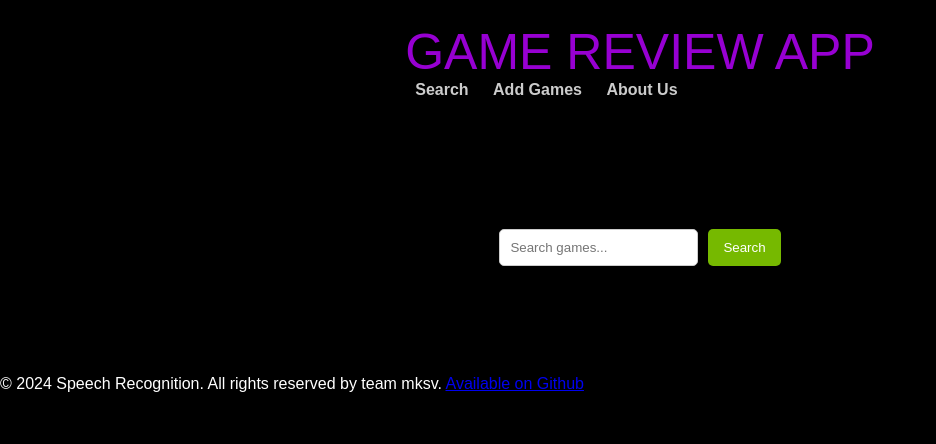
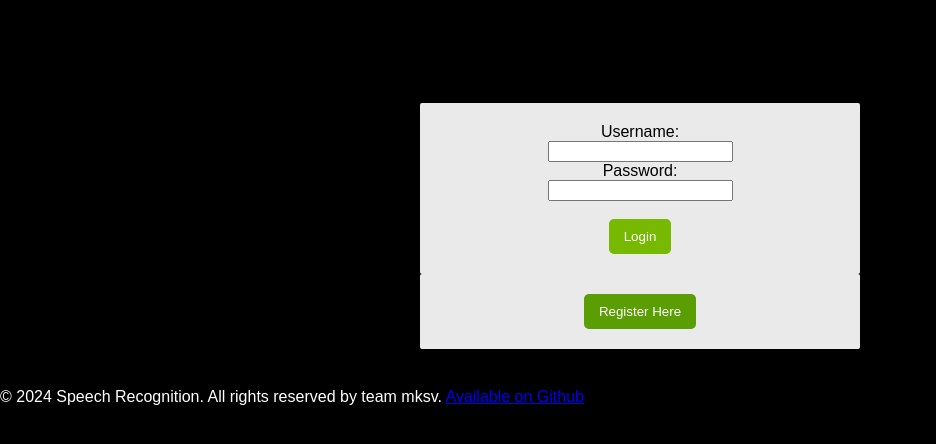
Before and after one commit to software-students-spring2024/5-final-project-spring-2024-team-mksv-1, a Flask app: page / in a window 1280 px wide. Shown: the top 444 px of the page, without its empty margins (0-936 px from the left). Run offline with Flask 2, Linux system fonts and the light colour scheme; data that the repository does not hold is empty.

Commit message:
implementation of viiewing and adding reviews. added the corresponding functions in app.p and api_server.py. added template files

```diff
--- a/web_app/app.py
+++ b/web_app/app.py
@@ -1,4 +1,4 @@
-from flask import Flask, render_template, request, redirect, url_for, jsonify, flash
+from flask import Flask, render_template, request, redirect, url_for, jsonify, flash, session
 from bson.objectid import ObjectId
 import os
 import datetime
@@ -7,12 +7,15 @@ from markupsafe import escape
 
 app = Flask(__name__)
 
-
+app.secret_key = os.environ.get("SECRET_KEY", "default_secret_key")
 app.debug = os.getenv("FLASK_ENV", "development") == "development"
-
 
 @app.route("/", methods=['GET', 'POST'])
 def home():
+    return render_template("login.html")
+
+@app.route("/show", methods=['GET', 'POST'])
+def show():
     if request.method == 'GET':
         try:
             response = requests.get("http://api_server:1000/games", timeout=5)
@@ -24,47 +27,96 @@ def home():
         except requests.exceptions.RequestException as e:
             return str(e), 500
 
+@app.route('/add_game', methods=['GET', 'POST'])
+def add_game():
+    if request.method == 'POST':
+        game_title = request.form['game_title']
+        developer = request.form['developer']
+        response = requests.post("http://api_server:1000/add_game", json={"game_title": game_title, "developer": developer})
+        if response.status_code == 200:
+            flash('Game added successfully!', 'success')
+        else:
+            flash('An error occurred while adding the game.', 'error')
+        return redirect(url_for('show'))
+    return render_template('add_game.html')
 
-@app.route('/add_game', methods=['POST'])
-def add_game():
-    title = request.form.get('title')
-    developer = request.form.get('developer')
-    game_data = {
-        'title': title,
-        'developer': developer
-    }
-    response = requests.post("http://api_server:1000/add_game", json=game_data)
-    if response.ok:
-        flash('Game added successfully!')
-    else:
-        flash('An error occurred while adding the game.')
-    return redirect(url_for('home'))
-
-@app.route('/games/<game_id>/add_review', methods=['POST'])
+@app.route('/games/<game_id>/add_review', methods=['GET', 'POST'])
 def add_review(game_id):
     if request.method == 'POST':
-        text = request.form.get('text')
-        user_id = "placeholder_user_id"  # Replace with actual user identification logic
+        review_text = request.form['review']
+        user_id = session.get('user_id')
+
+        if not user_id:
+            flash('You must be logged in to add a review.', 'error')
+            return redirect(url_for('login'))
+
         review_data = {
-            'text': text,
             'user_id': user_id,
+            'game_id': game_id,
+            'review': review_text,
         }
-        # Post the new review
-        post_response = requests.post(f"http://api_server:1000/reviews", json=review_data)
-        if not post_response.ok:
-            flash('An error occurred while adding the review.')
-        return redirect(url_for('reviews', game_id=game_id))
 
-#Added a route to display reviews
-@app.route('/games/<game_id>/reviews')
+        response = requests.post(f"http://api_server:1000/reviews", json=review_data)
+
+        if response.status_code == 200:
+            flash('Review added successfully!', 'success')
+        else:
+            flash('Failed to add review. Please try again.', 'error')
+
+        return redirect(url_for('view_reviews', game_id=game_id))
+
+    return render_template('add_review.html', game_id=game_id)
+
+@app.route('/games/<game_id>/reviews', methods=['GET'])
 def view_reviews(game_id):
     try:
-        get_response = requests.get(f"http://api_server:1000/games/{game_id}/reviews")
-        reviews = get_response.json() if get_response.status_code == 200 else []
+        response = requests.get(f"http://api_server:1000/reviews/{game_id}")
+
+        if response.status_code == 200:
+            reviews = response.json()
+        else:
+            flash('Failed to fetch reviews.', 'error')
+            return redirect(url_for('show'))
+
     except requests.exceptions.RequestException as e:
-        reviews = []
-        flash(str(e))
-    return render_template('view_reviews.html', game_id=game_id, reviews=reviews)
+        flash(str(e), 'error')
+        return redirect(url_for('show'))
+
+    return render_template('view_reviews.html', reviews=reviews, game_id=game_id)
+
+@app.route("/register", methods=['GET', 'POST'])
+def register():
+    if request.method == 'POST':
+        username = request.form['username']
+        password = request.form['password']
+
+        response = requests.post("http://api_server:1000/register", json={"username": username, "password": password})
+        if response.status_code == 201:
+            flash('Registration successful! Please log in.')
+            return redirect(url_for('login'))
+        else:
+            flash('Registration failed. Please try again.')
+            return redirect(url_for('register'))
+
+    return render_template('register.html')
+
+@app.route("/login", methods=['GET', 'POST'])
+def login():
+    if request.method == 'POST':
+        username = request.form['username']
+        password = request.form['password']
+
+        response = requests.post("http://api_server:1000/login", json={"username": username, "password": password})
+        if response.status_code == 200:
+            session['user_id'] = response.json().get('user_id')
+            flash('Login successful!')
+            return redirect(url_for('show'))
+        else:
+            flash('Login failed. Please try again.')
+            return redirect(url_for('login'))
+
+    return render_template('login.html')
+
 
 @app.route("/aboutus", methods=['GET'])
 def aboutus():
--- a/web_app/static/css/style.css
+++ b/web_app/static/css/style.css
@@ -14,7 +14,6 @@ body {
     padding: 20px;
     box-shadow: 0 4px 6px rgba(0,0,0,0.1);
   }
-
 
   header {
     display: flex;
@@ -126,3 +125,82 @@ body {
       flex-basis: 100%;
     }
   }
+
+
+  .box h1{
+    text-align: center;
+  }
+
+  .content form {
+    margin: 0 auto;
+    width: 400px;
+    padding: 20px;
+    background-color: #eaeaea;
+    border-radius: 2px;
+    color: black;
+    text-align: center;
+  }
+
+  .content button {
+    padding: 10px 15px;
+    background-color: #5b9e03;
+    color: #ffffff;
+    border: none;
+    border-radius: 5px;
+    cursor: pointer;
+    transition: background-color 0.3s;
+  }
+
+  .content button:hover {
+    background-color: #4f8a01;
+  }
+
+  .content input[type="submit"] {
+    padding: 10px 15px;
+    background-color: #76b900;
+    color: #ffffff;
+    border: none;
+    border-radius: 5px;
+    cursor: pointer;
+    transition: background-color 0.3s;
+  }
+
+.game-info {
+  background-color: #eaeaea;
+  padding: 20px;
+  border-radius: 5px;
+  margin-bottom: 20px;
+}
+
+.game-info p {
+  font-size: 16px;
+  color: #333;
+  margin-bottom: 10px;
+}
+
+.game-info label {
+  font-weight: bold;
+}
+
+.game-info input[type="text"] {
+  width: 100%;
+  padding: 10px;
+  margin-bottom: 15px;
+  border: 1px solid #ccc;
+  border-radius: 5px;
+  box-sizing: border-box;
+}
+
+.game-info button {
+  padding: 10px 15px;
+  background-color: #5b9e03;
+  color: #ffffff;
+  border: none;
+  border-radius: 5px;
+  cursor: pointer;
+  transition: background-color 0.3s;
+}
+
+.game-info button:hover {
+  background-color: #4f8a01;
+}
--- a/web_app/templates/base.html
+++ b/web_app/templates/base.html
@@ -15,7 +15,7 @@
     <div class="container">
         <div class="logo">GAME REVIEW APP</div>
         <nav>
-            <a href="/">Search</a>
+            <a href="/show">Search</a>
             <a href="/add_game">Add Games</a>
             <a href="/aboutus">About Us</a>
         </nav>
--- /dev/null
+++ b/web_app/templates/login.html
@@ -0,0 +1,46 @@
+<!DOCTYPE html>
+<html lang="en">
+  <head>
+    <meta charset="UTF-8">
+    <meta name="viewport" content="width=device-width, initial-scale=1.0">
+    <title>GAME REVIEW APP</title>
+    <link
+      rel="stylesheet"
+      href="{{ url_for('static', filename='css/style.css') }}"
+    />
+</head>
+<body>
+
+    <main>
+        <div class="container">
+            <div class="content">
+                <div class="box">
+                <h1>Login</h1>
+                <form action="/login" method="POST">
+                    <label for="username">Username:</label><br>
+                    <input type="text" id="username" name="username" required><br>
+                    <label for="password">Password:</label><br>
+                    <input type="password" id="password" name="password" required><br><br>
+                    <input type="submit" value="Login">
+                </form>
+                <form action="/register" method="GET">
+                    <button type="submit"> Register Here</button>
+                </form>
+
+                <!-- <a href="/register">Don't have an account? Register here.</a> -->
+
+                </div>
+            </div>
+        </div>
+    </main>
+
+
+<footer>
+    <p>© 2024 Speech Recognition. All rights reserved by team mksv. <a href="https://github.com/software-students-spring2024/4-containerized-app-exercise-team-mvks.git"
+        >Available on Github</a
+    ></p>
+
+</footer>
+
+</body>
+</html>
```
Also changed, not shown: API_server/api_server.py (+40 -7 lines), web_app/templates/add_game.html (added, +20 -0 lines), web_app/templates/add_review.html (+13 -0 lines), web_app/templates/register.html (added, +44 -0 lines), web_app/templates/view_reviews.html (+17 -20 lines).
